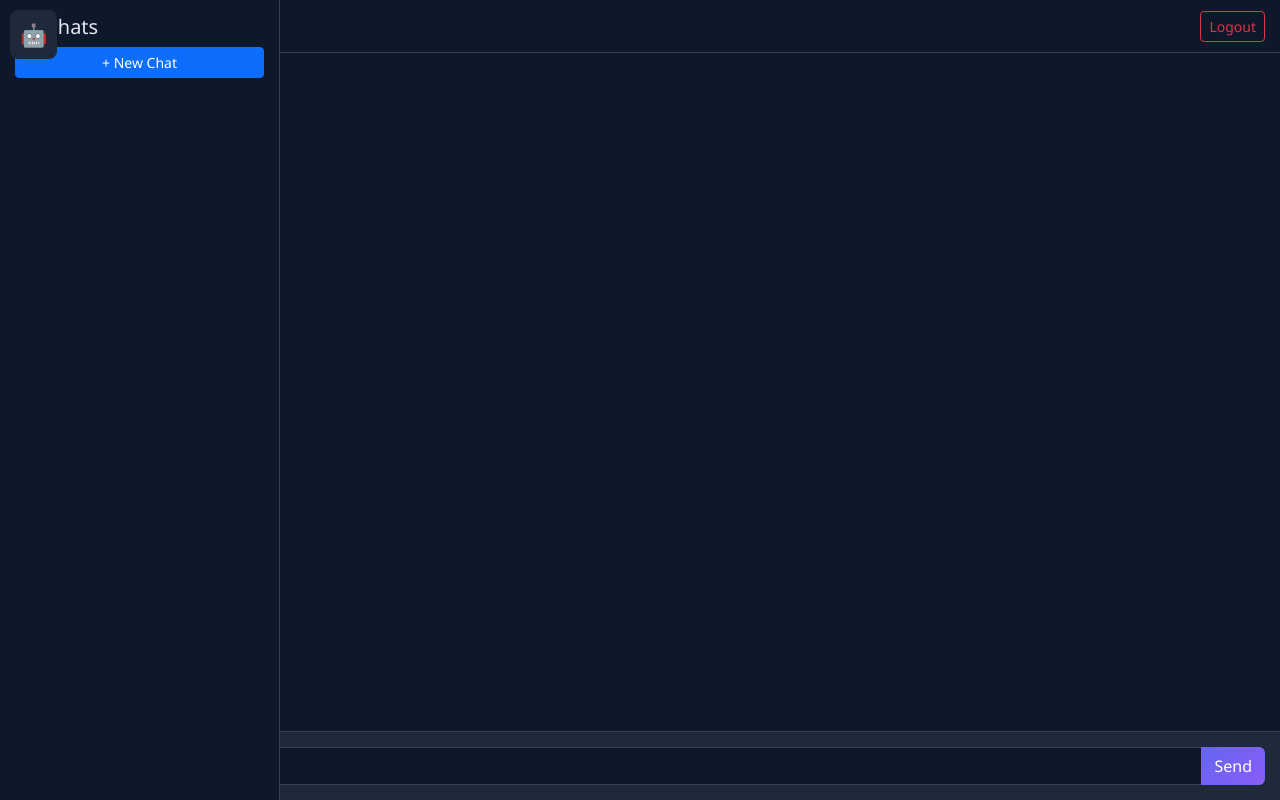
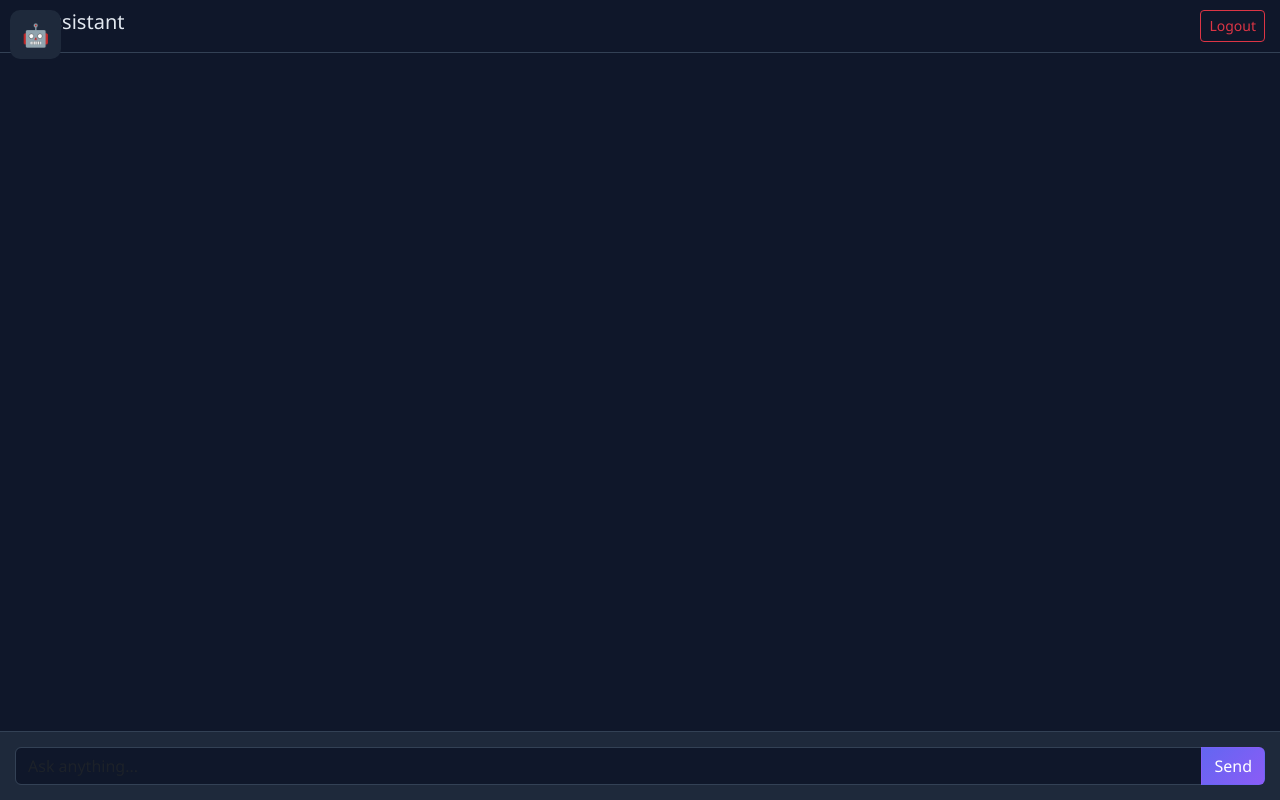
Before and after one commit to charanbunga463-hash/ai-flask-app, a Flask app: template python-saas/templates/dashboard.html in a window 1280 px wide. Run offline with Flask 3, Linux system fonts and the light colour scheme; the template is opened without the code that fills it, so the values that code supplies are empty.

Commit message:
Update dashboard.html

```diff
--- a/python-saas/templates/dashboard.html
+++ b/python-saas/templates/dashboard.html
@@ -16,6 +16,19 @@ body {
     margin: 0;
 }
 
+/* ICON */
+.main-icon {
+    position: fixed;
+    top: 10px;
+    left: 10px;
+    font-size: 22px;
+    background: #1e293b;
+    padding: 8px 12px;
+    border-radius: 10px;
+    cursor: pointer;
+    z-index: 1100;
+}
+
 /* SIDEBAR */
 .sidebar {
     width: 280px;
@@ -30,38 +43,10 @@ body {
     padding: 15px;
     overflow-y: auto;
 }
-
-/* Show on hover */
-.sidebar-hover-area {
-    position: fixed;
-    left: 0;
-    top: 0;
-    width: 50px;
-    height: 100%;
-    z-index: 999;
-}
-
-/* Sidebar open */
-.sidebar.open {
-    left: 0;
-}
-
-/* AI ICON */
-.ai-icon {
-    position: fixed;
-    top: 10px;
-    left: 10px;
-    font-size: 22px;
-    background: #1e293b;
-    padding: 8px 10px;
-    border-radius: 8px;
-    cursor: pointer;
-    z-index: 1100;
-}
+.sidebar.open { left: 0; }
 
 /* CHAT AREA */
 .chat-area {
-    margin-left: 0;
     display: flex;
     flex-direction: column;
     height: 100vh;
@@ -72,10 +57,8 @@ body {
     border-bottom: 1px solid #334155;
     display: flex;
     justify-content: space-between;
-    align-items: center;
 }
 
-/* Messages */
 .messages {
     flex: 1;
     overflow-y: auto;
@@ -115,7 +98,7 @@ body {
     background: linear-gradient(135deg, #6366f1, #8b5cf6);
 }
 
-/* History items */
+/* HISTORY */
 .history-box {
     background-color: #1e293b;
     padding: 10px;
@@ -136,18 +119,23 @@ body {
 
 <body>
 
-<!-- Hover Area -->
-<div class="sidebar-hover-area"
-     onmouseenter="openSidebar()"></div>
-
-<!-- AI Icon -->
-<div class="ai-icon" onclick="toggleSidebar()">🤖</div>
+<!-- MAIN ICON -->
+<div id="mainIcon" class="main-icon"
+     onclick="toggleSidebar()"
+     onmouseenter="hoverIcon(true)"
+     onmouseleave="hoverIcon(false)">
+    🤖
+</div>
 
 <!-- SIDEBAR -->
-<div id="sidebar" class="sidebar"
-     onmouseleave="autoCloseSidebar()">
+<div id="sidebar" class="sidebar">
 
-    <h5>🕘 Chats</h5>
+    <!-- TOP CLOSE BUTTON -->
+    <div class="d-flex justify-content-between mb-3">
+        <h5>🕘 Chats</h5>
+        <button class="btn btn-sm btn-outline-light" onclick="toggleSidebar()">📜</button>
+    </div>
+
     <a href="/new_chat" class="btn btn-sm btn-primary w-100 mb-3">+ New Chat</a>
 
     {% for conv in conversations %}
@@ -186,9 +174,10 @@ body {
 
     </div>
     {% endfor %}
+
 </div>
 
-<!-- CHAT AREA -->
+<!-- CHAT -->
 <div class="chat-area">
 
     <div class="top-bar">
@@ -198,7 +187,6 @@ body {
 
     <div class="messages" id="chatBox">
         {% for msg in chat %}
-
         <div class="user-box">{{ msg.user }}</div>
 
         {% if msg.type == "text" %}
@@ -210,17 +198,13 @@ body {
             <img src="{{ msg.image }}" style="max-width:100%; border-radius:10px;">
         </div>
         {% endif %}
-
         {% endfor %}
     </div>
 
     <div class="input-area">
         <form method="POST" action="/tool">
             <div class="input-group">
-                <input class="form-control input-box"
-                       name="input"
-                       placeholder="Ask anything..."
-                       required>
+                <input class="form-control input-box" name="input" placeholder="Ask anything..." required>
                 <button class="btn btn-ai text-white">Send</button>
             </div>
         </form>
@@ -232,32 +216,27 @@ body {
 
 <script>
 
-let isLocked = false;
+let isOpen = false;
 
-// Hover open
-function openSidebar() {
-    if (!isLocked) {
-        document.getElementById("sidebar").classList.add("open");
-    }
+// Toggle sidebar
+function toggleSidebar() {
+    isOpen = !isOpen;
+    document.getElementById("sidebar").classList.toggle("open");
 }
 
-// Auto close
-function autoCloseSidebar() {
-    if (!isLocked) {
-        document.getElementById("sidebar").classList.remove("open");
+// Icon hover change
+function hoverIcon(enter) {
+    let icon = document.getElementById("mainIcon");
+
+    if (!isOpen) {
+        icon.innerHTML = enter ? "📜" : "🤖";
     }
-}
-
-// Click toggle (lock)
-function toggleSidebar() {
-    isLocked = !isLocked;
-    document.getElementById("sidebar").classList.toggle("open");
 }
 
 // Scroll bottom
 window.onload = () => {
-    let chatBox = document.getElementById("chatBox");
-    if (chatBox) chatBox.scrollTop = chatBox.scrollHeight;
+    let box = document.getElementById("chatBox");
+    if (box) box.scrollTop = box.scrollHeight;
 };
 
 // Rename
@@ -268,9 +247,9 @@ function enableRename(id) {
     input.focus();
 }
 
-function handleRename(event, id) {
-    if (event.key === "Enter") {
-        let val = event.target.value.trim();
+function handleRename(e, id) {
+    if (e.key === "Enter") {
+        let val = e.target.value.trim();
         if (!val) return;
 
         let form = document.createElement("form");
```
